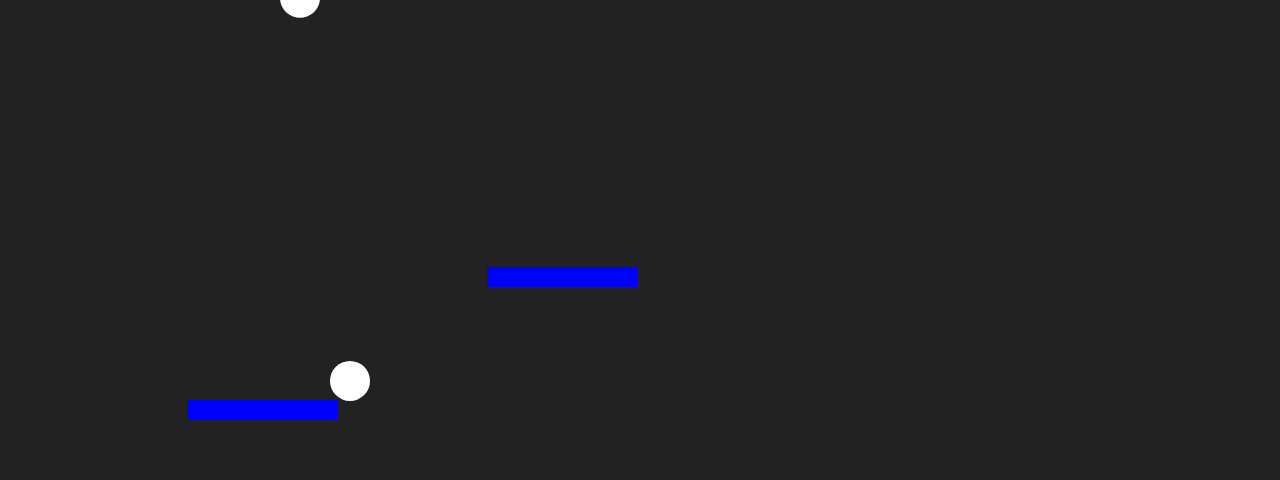
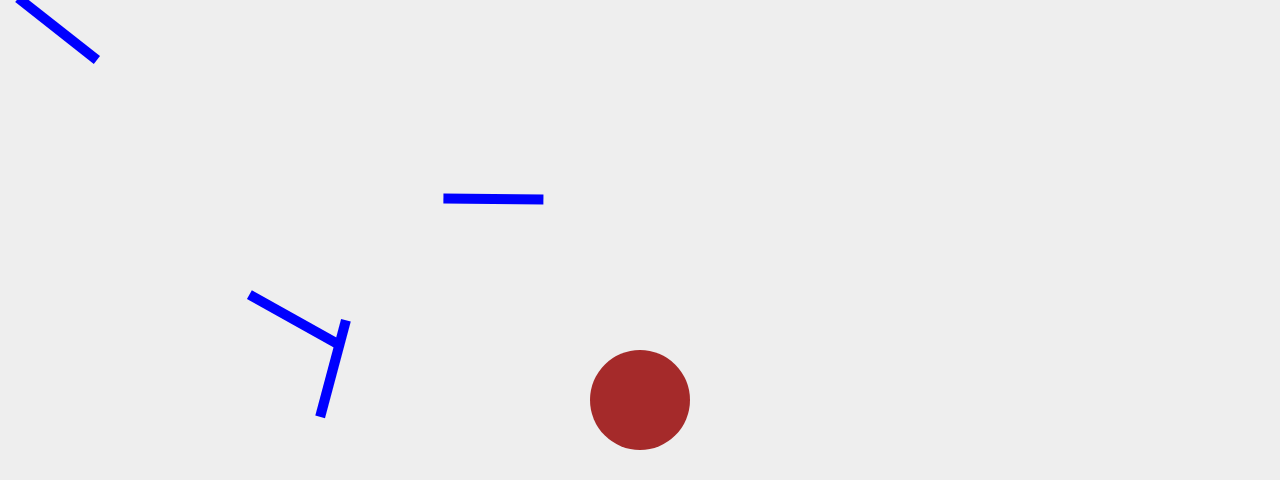
Before and after one commit to sharkbait1234/ball-elimination-game, a plain HTML site: page index.html in a window 1280 px wide. Shown: the top 480 px of the page. Drawn offline with Linux system fonts and the light colour scheme; grey boxes are pictures that could not be loaded.

Commit message:
Update index.html

```diff
--- a/index.html
+++ b/index.html
@@ -1,15 +1,24 @@
- <!DOCTYPE html>
+<!DOCTYPE html>
 <html lang="en">
 <head>
   <meta charset="UTF-8">
-  <title>Ball Game with Fases</title>
+  <title>Countryball Elimination Game</title>
   <style>
-    body { margin: 0; overflow: hidden; background: #111; }
-    canvas { display: block; background: #222; }
+    body { margin: 0; overflow: hidden; }
+    canvas { display: block; background: #eee; }
+    .github-badge {
+      position: fixed;
+      bottom: 10px;
+      right: 10px;
+    }
   </style>
 </head>
 <body>
 <canvas id="gameCanvas"></canvas>
+
+<a href="https://github.com/your-username/your-repo" class="github-badge">
+  <img src="https://img.shields.io/badge/GitHub-Repo-black?logo=github" alt="GitHub Repo">
+</a>
 
 <script>
 const canvas = document.getElementById('gameCanvas');
@@ -17,151 +26,140 @@ const ctx = canvas.getContext('2d');
 canvas.width = window.innerWidth;
 canvas.height = window.innerHeight;
 
-class Ball {
-  constructor(x, y, radius, color) {
-    this.x = x;
-    this.y = y;
-    this.radius = radius;
-    this.color = color;
-    this.vy = 2 + Math.random() * 2;
-    this.saved = false;
-  }
+const FRICTION = 0.4;
+const BOUNCINESS = 0.6;
+const GRAVITY = 0.5;
 
-  reset(x, y) {
-    this.x = x;
-    this.y = y;
-    this.vy = 2 + Math.random() * 2;
-    this.saved = false;
-  }
+const greenLineY = canvas.height - 50;
+let greenLineColor = "green";
 
-  update() {
-    if (!this.saved) {
-      this.y += this.vy;
+const colors = ["red", "blue", "green", "yellow", "purple", "orange", "pink", "brown", "cyan", "magenta"];
+const balls = [];
+const savedBalls = [];
+
+for (let i = 0; i < 10; i++) {
+  balls.push({
+    x: Math.random() * canvas.width,
+    y: Math.random() * 100,
+    vx: (Math.random() - 0.5) * 5,
+    vy: 0,
+    radius: 15,
+    color: colors[i],
+    saved: false
+  });
+}
+
+const obstacles = [];
+for (let i = 0; i < 4; i++) {
+  obstacles.push({
+    x: 100 + i * 150,
+    y: 200 + i * 50,
+    width: 100,
+    height: 10,
+    angle: 0,
+    speedX: (Math.random() * 2 + 1) * (Math.random() < 0.5 ? 1 : -1),
+    speedY: (Math.random() * 2 + 1) * (Math.random() < 0.5 ? 1 : -1),
+    rotationSpeed: Math.random() * 2
+  });
+}
+
+let transitionX = 0;
+let transitioning = false;
+
+function startTransition() {
+  transitioning = true;
+}
+
+function updatePhysics(ball) {
+  if (ball.saved) return;
+
+  ball.vy += GRAVITY;
+  ball.x += ball.vx;
+  ball.y += ball.vy;
+
+  // Check collision with green line
+  if (ball.y + ball.radius >= greenLineY) {
+    ball.y = greenLineY - ball.radius;
+    ball.vy *= -BOUNCINESS;
+    ball.vx *= FRICTION;
+
+    ball.saved = true;
+    savedBalls.push(ball);
+
+    if (savedBalls.length >= 9) {
+      greenLineColor = "red";
+      setTimeout(() => startTransition(), 2000);
     }
-  }
-
-  draw(offsetX = 0) {
-    ctx.beginPath();
-    ctx.arc(this.x + offsetX, this.y, this.radius, 0, Math.PI * 2);
-    ctx.fillStyle = this.color;
-    ctx.fill();
   }
 }
 
-class BlueBar {
-  constructor(x, y, width, height) {
-    this.baseX = x;
-    this.x = x;
-    this.y = y;
-    this.width = width;
-    this.height = height;
-    this.angle = 0;
-  }
-
-  update() {
-    this.angle += 0.02;
-    this.x = this.baseX + Math.sin(this.angle) * 50;
-  }
-
-  draw(offsetX = 0) {
-    ctx.fillStyle = 'blue';
-    ctx.fillRect(this.x + offsetX, this.y, this.width, this.height);
-  }
+function updateObstacles() {
+  obstacles.forEach(obs => {
+    obs.x += Math.sin(Date.now() * 0.001) * obs.speedX;
+    obs.y += Math.cos(Date.now() * 0.001) * obs.speedY;
+    obs.angle += obs.rotationSpeed * 0.01;
+  });
 }
-
-const balls = [];
-for (let i = 0; i < 10; i++) {
-  balls.push(new Ball(100 + i * 50, 50, 20, 'white'));
-}
-
-let fases = [
-  [ new BlueBar(200, canvas.height / 2, 150, 20), new BlueBar(500, canvas.height / 3, 150, 20) ],
-  [ new BlueBar(300, canvas.height / 1.5, 200, 20), new BlueBar(700, canvas.height / 4, 200, 20) ]
-];
-
-let currentFase = 0;
-let bars = fases[currentFase];
-let greenLineY = canvas.height - 50;
-let greenLineColor = 'green';
-let gameOver = false;
-let swiping = false;
-let swipeOffset = 0;
 
 function animate() {
   ctx.clearRect(0, 0, canvas.width, canvas.height);
 
-  if (swiping) {
-    swipeOffset -= 20;
-    if (swipeOffset <= -canvas.width) {
-      swiping = false;
-      swipeOffset = 0;
-      bars = fases[currentFase];
-      balls.forEach((ball, i) => {
-        ball.reset(100 + i * 50, 50);
-      });
-      greenLineColor = 'green';
-      gameOver = false;
+  if (transitioning) {
+    transitionX -= 10;
+    if (transitionX <= -canvas.width) {
+      transitioning = false;
+      transitionX = 0;
+      // Reset game or go to next phase here
+      alert('Next phase starts!');
     }
   }
 
-  bars.forEach(bar => {
-    bar.update();
-    bar.draw(swipeOffset);
+  ctx.save();
+  ctx.translate(transitionX, 0);
+
+  // Green/red line
+  ctx.fillStyle = greenLineColor;
+  ctx.fillRect(0, greenLineY, canvas.width, 5);
+
+  // Obstacles
+  updateObstacles();
+  obstacles.forEach(obs => {
+    ctx.save();
+    ctx.translate(obs.x, obs.y);
+    ctx.rotate(obs.angle);
+    ctx.fillStyle = "blue";
+    ctx.fillRect(-obs.width / 2, -obs.height / 2, obs.width, obs.height);
+    ctx.restore();
   });
 
-  ctx.fillStyle = greenLineColor;
-  ctx.fillRect(swipeOffset, greenLineY, canvas.width, 10);
+  // Balls
+  balls.forEach(ball => {
+    updatePhysics(ball);
 
-  let remainingBalls = balls.filter(b => !b.saved);
-
-  balls.forEach(ball => {
-    if (!ball.saved) {
-      bars.forEach(bar => {
-        if (ball.x + swipeOffset > bar.x && ball.x + swipeOffset < bar.x + bar.width &&
-            ball.y + ball.radius > bar.y && ball.y - ball.radius < bar.y + bar.height) {
-          ball.vy = -ball.vy * 0.8;
-        }
-      });
-
-      if (ball.y + ball.radius >= greenLineY) {
-        ball.saved = true;
-      }
-    }
-    ball.update();
-    ball.draw(swipeOffset);
+    ctx.fillStyle = ball.color;
+    ctx.beginPath();
+    ctx.arc(ball.x, ball.y, ball.radius, 0, Math.PI * 2);
+    ctx.fill();
   });
 
-  if (remainingBalls.length === 1 && !gameOver) {
-    greenLineColor = 'red';
-    gameOver = true;
+  // Show losing ball in center
+  if (savedBalls.length === 9) {
+    let loser = balls.find(b => !b.saved);
+    if (loser) {
+      loser.radius = 50;
+      loser.x = canvas.width / 2;
+      loser.y = canvas.height / 2;
 
-    setTimeout(() => {
-      showLosingBall(remainingBalls[0]);
-    }, 2000);
+      ctx.fillStyle = loser.color;
+      ctx.beginPath();
+      ctx.arc(loser.x, loser.y, loser.radius, 0, Math.PI * 2);
+      ctx.fill();
+    }
   }
 
+  ctx.restore();
+
   requestAnimationFrame(animate);
-}
-
-function showLosingBall(ball) {
-  ctx.clearRect(0, 0, canvas.width, canvas.height);
-  ctx.beginPath();
-  ctx.arc(canvas.width / 2, canvas.height / 2, 100, 0, Math.PI * 2);
-  ctx.fillStyle = 'red';
-  ctx.fill();
-
-  setTimeout(() => {
-    nextFase();
-  }, 2000);
-}
-
-function nextFase() {
-  currentFase++;
-  if (currentFase < fases.length) {
-    swiping = true;
-  } else {
-    alert("Game Over! All fases completed!");
-  }
 }
 
 animate();
```
